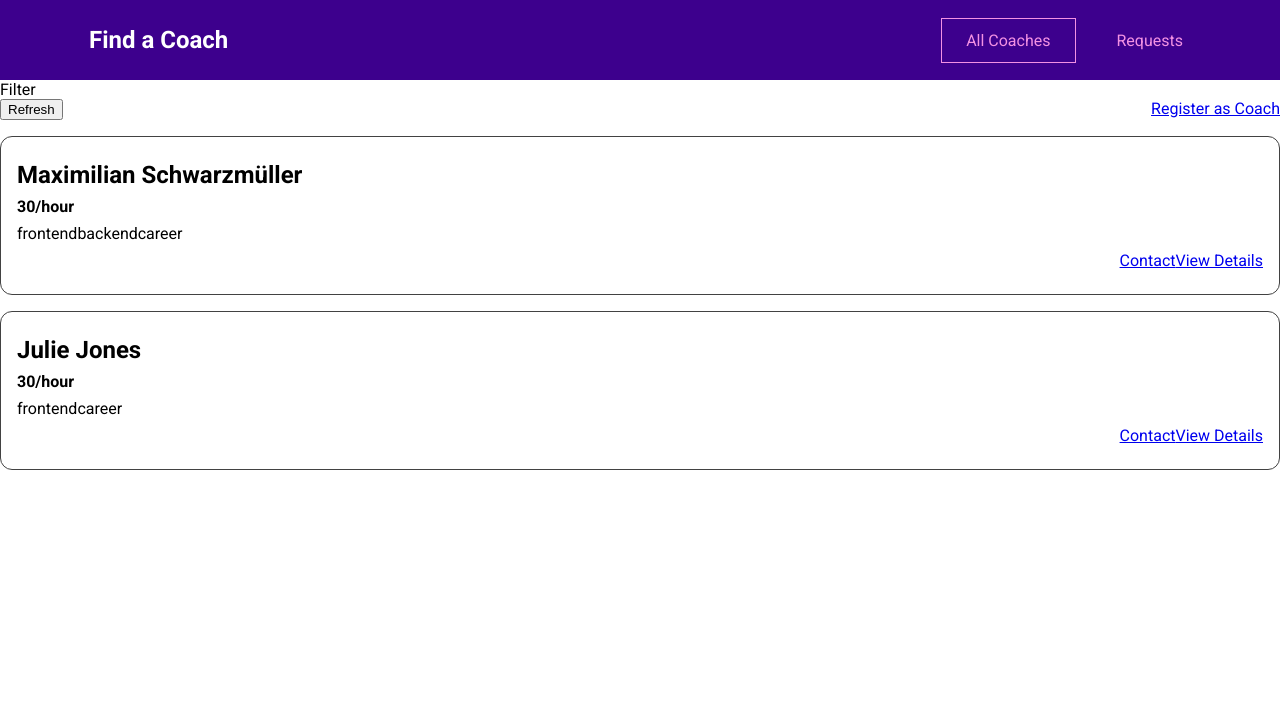
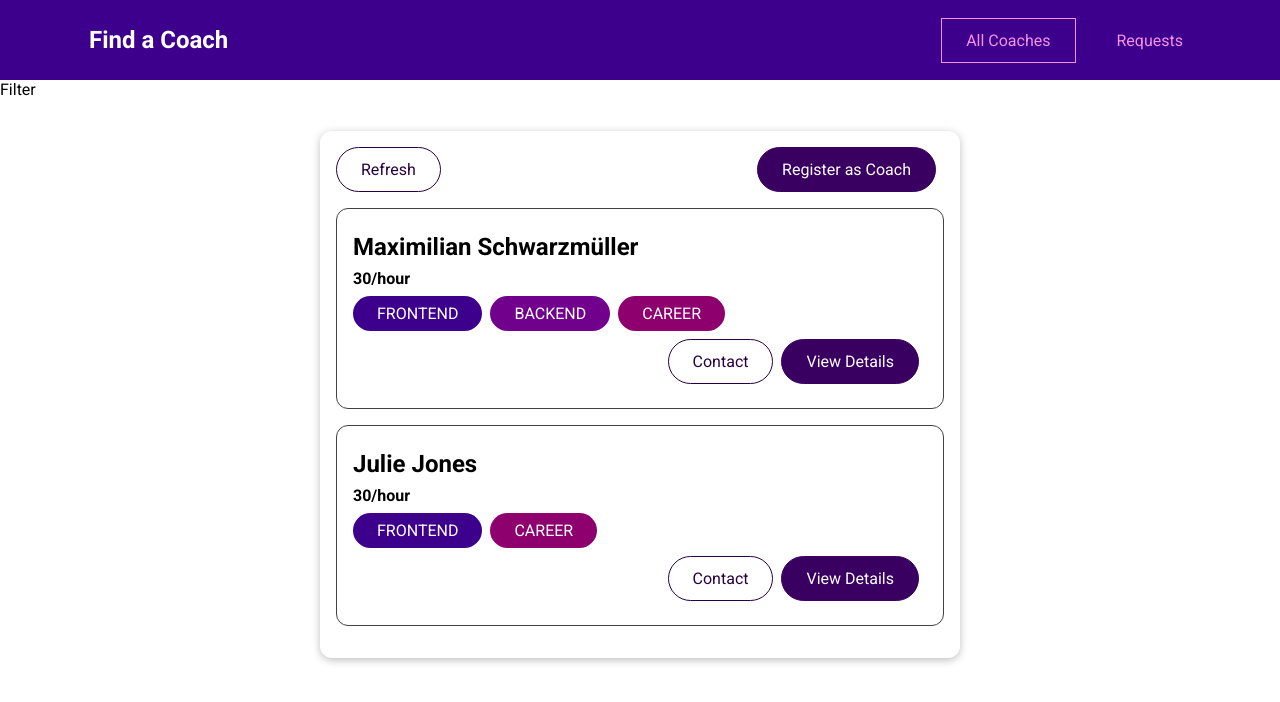
Before and after one commit to Peter-Labib/find-coach, a Vue app: page /coaches in a window 1280 px wide. Shown: the top 702 px of the page. Built offline with nearby package versions, Linux system fonts and the light colour scheme.

Commit message:
add badge, btn, and card base component

```diff
--- /dev/null
+++ b/src/components/UI/BaseBadge.vue
@@ -0,0 +1,44 @@
+<template>
+  <span
+    class="badge"
+    :class="type"
+    >{{ text }}</span
+  >
+</template>
+
+<script>
+export default {
+  props: ['type', 'title'],
+  computed: {
+    text() {
+      return this.title.toUpperCase()
+    }
+  }
+}
+</script>
+
+<style scoped>
+.badge {
+  background-color: #ccc;
+  color: #252525;
+  border-radius: 30px;
+  padding: 0.5rem 1.5rem;
+  display: inline-block;
+  margin-right: 0.5rem;
+}
+
+.frontend {
+  background-color: #3d008d;
+  color: white;
+}
+
+.backend {
+  background-color: #71008d;
+  color: white;
+}
+
+.career {
+  background-color: #8d006e;
+  color: white;
+}
+</style>
--- /dev/null
+++ b/src/components/UI/BaseBtn.vue
@@ -0,0 +1,80 @@
+<template>
+  <button
+    v-if="!link"
+    :class="mode"
+  >
+    <slot></slot>
+  </button>
+  <RouterLink
+    v-else
+    :to="to"
+    :class="mode"
+  >
+    <slot></slot>
+  </RouterLink>
+</template>
+
+<script>
+export default {
+  props: {
+    mode: {
+      type: String,
+      requied: false,
+      default: null
+    },
+    link: {
+      type: Boolean,
+      required: false,
+      default: false
+    },
+    to: {
+      type: String,
+      requied: false,
+      default: '/'
+    }
+  }
+}
+</script>
+
+<style scoped>
+button,
+a {
+  text-decoration: none;
+  padding: 0.75rem 1.5rem;
+  font: inherit;
+  background-color: #3a0061;
+  border: 1px solid #3a0061;
+  color: white;
+  cursor: pointer;
+  border-radius: 30px;
+  margin-right: 0.5rem;
+  display: inline-block;
+}
+
+a:hover,
+a:active,
+button:hover,
+button:active {
+  background-color: #270041;
+  border-color: #270041;
+}
+
+.flat {
+  background-color: transparent;
+  color: #3a0061;
+  border: none;
+}
+
+.outline {
+  background-color: transparent;
+  border-color: #270041;
+  color: #270041;
+}
+
+.flat:hover,
+.flat:active,
+.outline:hover,
+.outline:active {
+  background-color: #edd2ff;
+}
+</style>
--- /dev/null
+++ b/src/components/UI/BaseCard.vue
@@ -0,0 +1,15 @@
+<template>
+    <div class="card">
+        <slot></slot>
+    </div>
+</template>
+
+<style scoped>
+.card {
+  border-radius: 12px;
+  box-shadow: 0 2px 8px rgba(0, 0, 0, 0.26);
+  padding: 1rem;
+  margin: 2rem auto;
+  max-width: 40rem;
+}
+</style>
--- a/src/components/coaches/CoachItem.vue
+++ b/src/components/coaches/CoachItem.vue
@@ -3,16 +3,25 @@
     <h3>{{ fullName }}</h3>
     <h4>{{ rate }}/hour</h4>
     <div>
-      <span
+      <BaseBadge
         v-for="area in areas"
         :key="area"
-      >
-        {{ area }}
-      </span>
+        :type="area"
+        :title="area"
+      />
     </div>
     <div class="actions">
-      <RouterLink :to="coachContactLink">Contact</RouterLink>
-      <RouterLink :to="coachLink">View Details</RouterLink>
+      <BaseBtn
+        link
+        mode="outline"
+        :to="coachContactLink"
+        >Contact</BaseBtn
+      >
+      <BaseBtn
+        link
+        :to="coachLink"
+        >View Details</BaseBtn
+      >
     </div>
   </li>
 </template>
--- a/src/views/coaches/CoachList.vue
+++ b/src/views/coaches/CoachList.vue
@@ -1,9 +1,10 @@
 <template>
   <section>Filter</section>
+  <BaseCard>
     <section>
       <div class="controls">
-      <button>Refresh</button>
-      <RouterLink to="/register">Register as Coach</RouterLink>
+        <BaseBtn mode="outline">Refresh</BaseBtn>
+        <BaseBtn link to="/register">Register as Coach</BaseBtn>
       </div>
       <ul v-if="hasCoaches">
         <CoachItem
@@ -21,12 +22,13 @@
       </ul>
       <h3 v-else>has no coaches</h3>
     </section>
+  </BaseCard>
 </template>
 
 <script>
-  import CoachItem from '../../components/coaches/CoachItem.vue';
+import CoachItem from '../../components/coaches/CoachItem.vue'
 export default {
-  components:{
+  components: {
     CoachItem
   },
   computed: {
```
Also changed, not shown: src/main.js (+8 -0 lines). Lines whose indentation alone changed are shown as unchanged.
